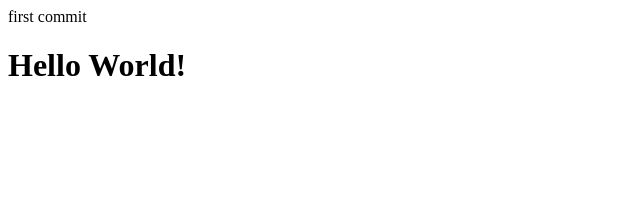
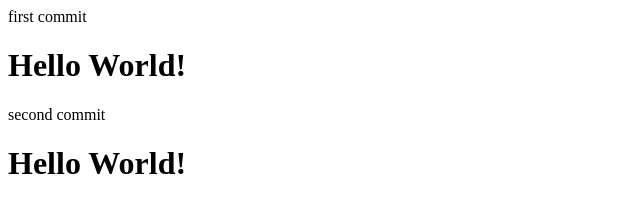
Before and after one commit to ssng131/oss_3, a plain HTML site: page index.html in a window 1280 px wide. Shown: the whole page, without its empty margins (0-640 px from the left). Drawn offline with Linux system fonts and the light colour scheme.

Commit message:
second commit

```diff
--- a/index.html
+++ b/index.html
@@ -6,5 +6,8 @@
     <body>
         first commit
         <h1>Hello World!</h1>
+
+        second commit
+        <h1>Hello World!</h1>
     </body>
 </html>
```
